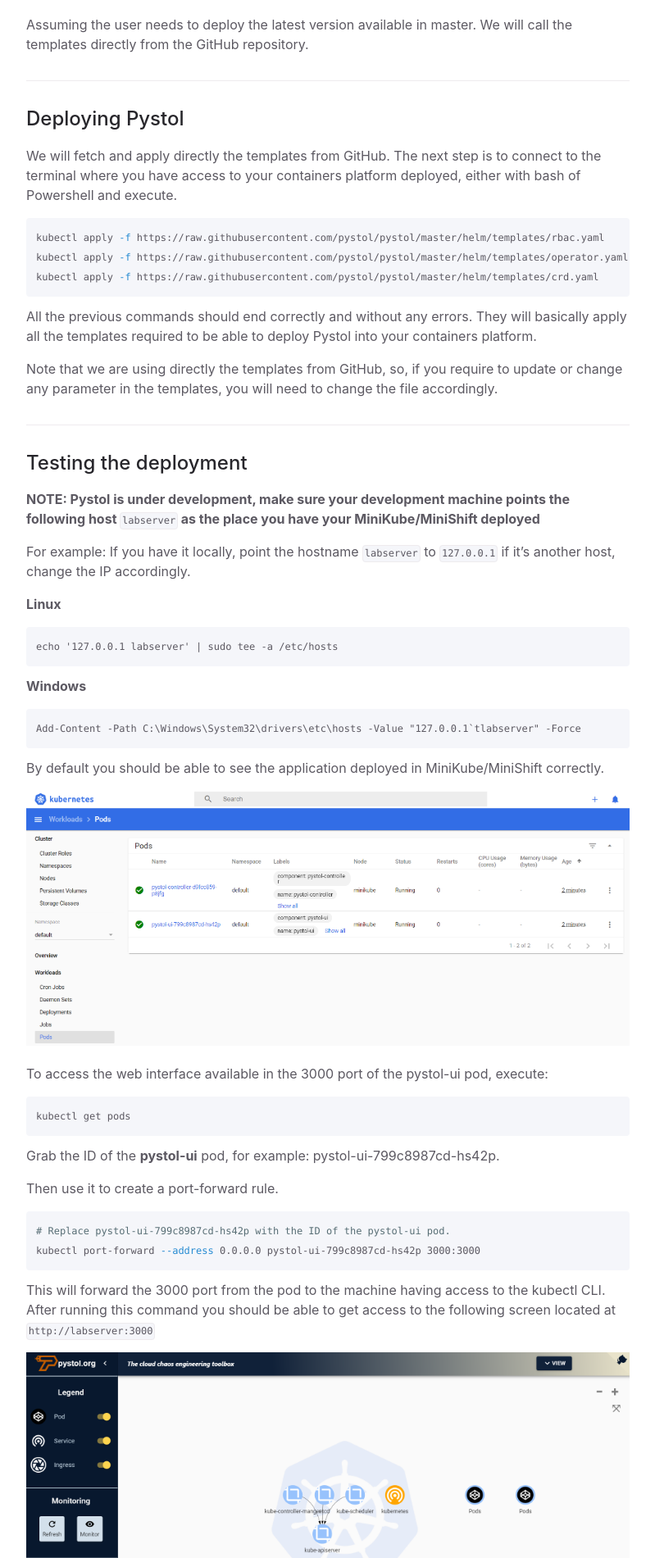
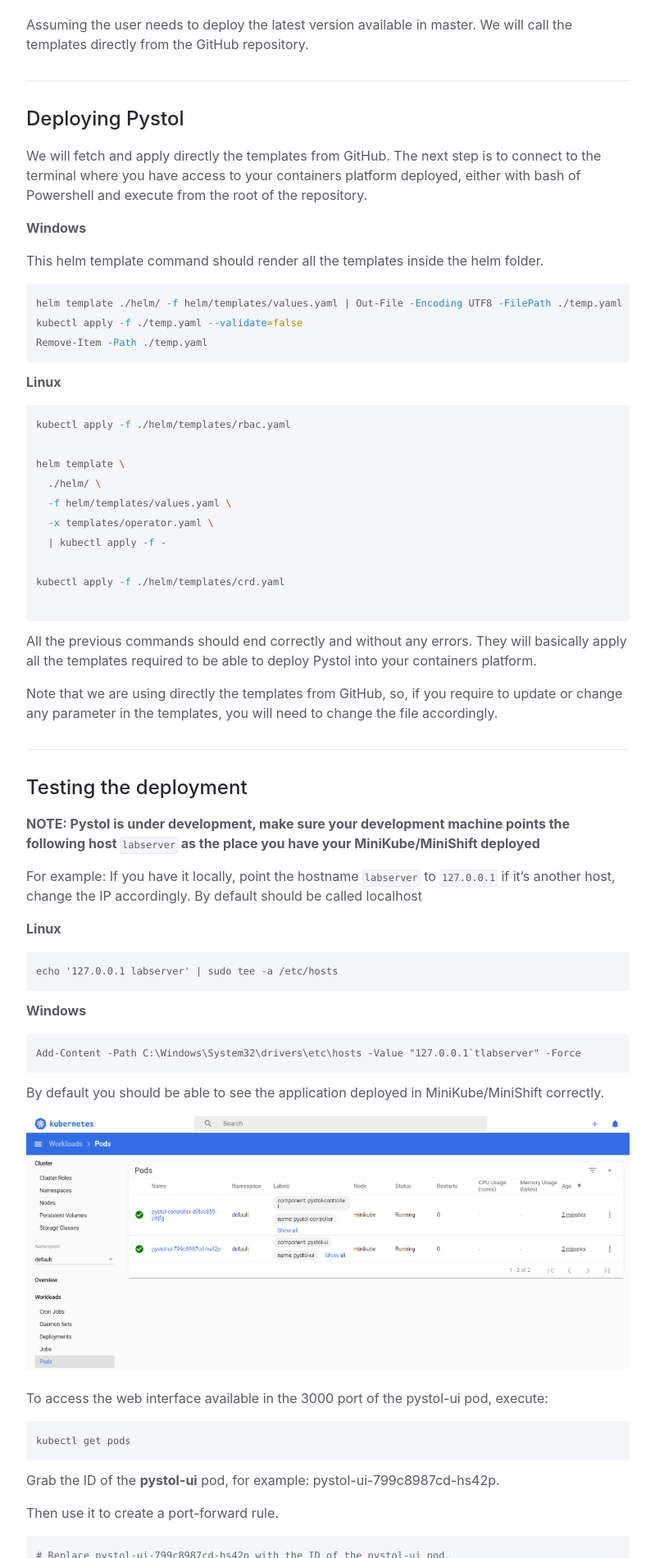
Before and after one commit to pystol/pystol-docs, a Jekyll site: the page built from docs/installing/pystol.md, in a window 1280 px wide. Shown: the part 626-2527 px from the top of the page at 82% size, without its empty margins (372-1171 px from the left). Built offline with Jekyll 4.4.1, drawn with Linux system fonts in a browser that asks for light colours; some of the changed text lies outside the part shown.

````diff
--- a/docs/installing/pystol.md
+++ b/docs/installing/pystol.md
@@ -40,12 +40,32 @@ repository.
 We will fetch and apply directly the templates from GitHub.
 The next step is to connect to the terminal where you have access
 to your containers platform deployed, either with bash of Powershell
-and execute.
+and execute from the root of the repository.
+
+**Windows**
+
+This helm template command should render all the templates inside the helm
+folder.
 
 ```bash
-kubectl apply -f https://raw.githubusercontent.com/pystol/pystol/master/helm/templates/rbac.yaml
-kubectl apply -f https://raw.githubusercontent.com/pystol/pystol/master/helm/templates/operator.yaml
-kubectl apply -f https://raw.githubusercontent.com/pystol/pystol/master/helm/templates/crd.yaml
+helm template ./helm/ -f helm/templates/values.yaml | Out-File -Encoding UTF8 -FilePath ./temp.yaml
+kubectl apply -f ./temp.yaml --validate=false
+Remove-Item -Path ./temp.yaml
+```
+
+**Linux**
+
+```bash
+kubectl apply -f ./helm/templates/rbac.yaml
+
+helm template \
+  ./helm/ \
+  -f helm/templates/values.yaml \
+  -x templates/operator.yaml \
+  | kubectl apply -f -
+
+kubectl apply -f ./helm/templates/crd.yaml
+
 ```
 
 All the previous commands should end correctly and without any errors.
@@ -64,7 +84,7 @@ your development machine points the following host `labserver` as
 the place you have your MiniKube/MiniShift deployed**
 
 For example: If you have it locally, point the hostname `labserver` to `127.0.0.1` if
-it's another host, change the IP accordingly.
+it's another host, change the IP accordingly. By default should be called localhost
 
 **Linux**
 
````
Also changed, not shown: other parts of docs/installing/pystol.md (+2 -2 lines), docs/development_guide.md (+25 -0 lines), docs/installing/kubernetes.md (+4 -1 lines).
